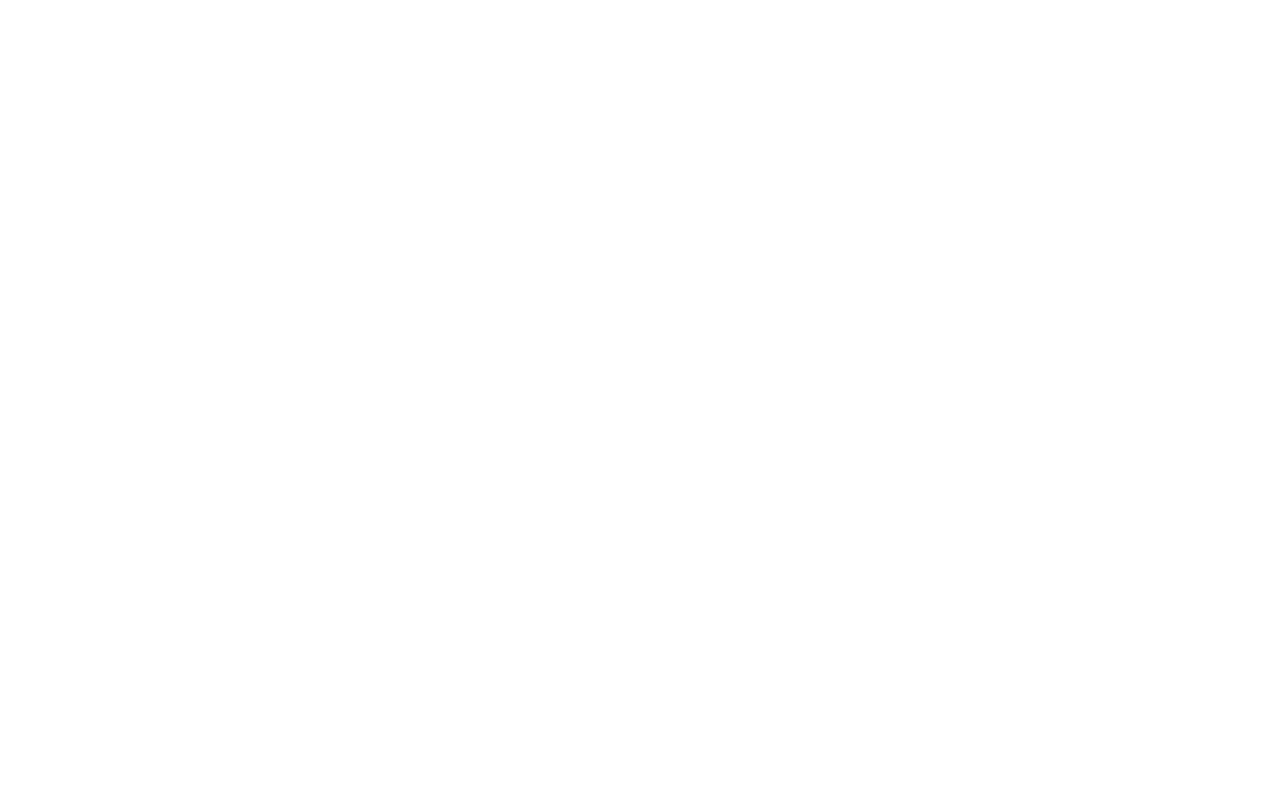
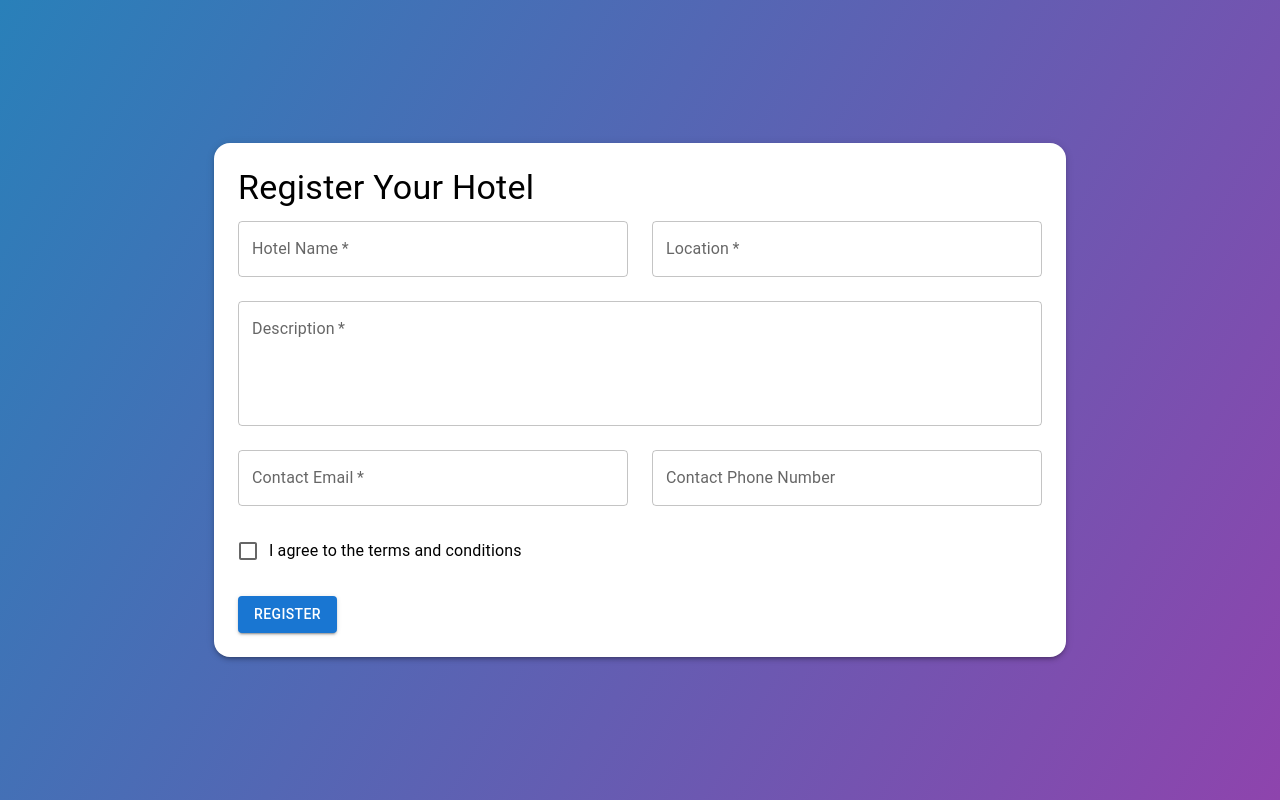
Before and after one commit to naveed-133/hotel_mgmt, a React (Create React App) app: page /registerhotel in a window 1280 px wide. Before the commit this address had no page. Built offline with nearby package versions, Linux system fonts and the light colour scheme.

Commit message:
added dashboard and register hotel

```diff
--- a/package.json
+++ b/package.json
@@ -11,7 +11,9 @@
     "@testing-library/react": "^13.4.0",
     "@testing-library/user-event": "^13.5.0",
     "axios": "^1.6.7",
+    "chart.js": "^4.4.1",
     "react": "^18.2.0",
+    "react-chartjs-2": "^5.2.0",
     "react-dom": "^18.2.0",
     "react-responsive": "^9.0.2",
     "react-router-dom": "^6.22.1",
--- a/src/App.js
+++ b/src/App.js
@@ -2,6 +2,8 @@
 import { BrowserRouter as Router, Routes, Route } from 'react-router-dom';
 import Login from './pages/Login';
 import SellerSignUp from './pages/Signup';
+import Dashboard from './pages/Dashboard';
+import RegisterHotel from './pages/RegisterHotel';
 
 function App() {
   return (
@@ -9,6 +11,10 @@
       <Routes>
         <Route path="/" element={<Login />} />
         <Route path="/signup" element={<SellerSignUp />} />
+        <Route path="/dashboard" element={<Dashboard />} />
+        <Route path="/registerhotel" element={<RegisterHotel/>} />
+
+
       </Routes>
     </Router>
   );
--- /dev/null
+++ b/src/pages/Dashboard.jsx
@@ -0,0 +1,109 @@
+import React, { useState } from 'react';
+import { ThemeProvider, createTheme } from '@mui/material/styles';
+import { Drawer, List, ListItem, ListItemIcon, ListItemText, Typography, IconButton, useMediaQuery } from '@mui/material';
+import MenuIcon from '@mui/icons-material/Menu';
+import AccountCircleIcon from '@mui/icons-material/AccountCircle';
+import HotelIcon from '@mui/icons-material/Hotel';
+import ExitToAppIcon from '@mui/icons-material/ExitToApp';
+import { styled } from '@mui/system';
+import { useNavigate } from 'react-router-dom';
+
+const drawerWidth = 240;
+
+const Root = styled('div')(({ theme }) => ({
+    display: 'flex',
+}));
+
+const Content = styled('div')(({ theme }) => ({
+    flexGrow: 1,
+    padding: theme.spacing(3),
+    [theme.breakpoints.up('md')]: {
+        marginLeft: drawerWidth,
+    },
+}));
+
+const DrawerContainer = styled(Drawer)(({ theme }) => ({
+    [theme.breakpoints.up('md')]: {
+        width: drawerWidth,
+        flexShrink: 0,
+    },
+}));
+
+const DrawerPaper = styled('div')(({ theme }) => ({
+    width: drawerWidth,
+    backgroundColor: theme.palette.primary.main,
+    color: theme.palette.primary.contrastText,
+}));
+
+const MenuButton = styled(IconButton)(({ theme }) => ({
+    marginRight: theme.spacing(2),
+    [theme.breakpoints.up('md')]: {
+        display: 'none',
+    },
+}));
+
+const Dashboard = () => {
+    const isMobile = useMediaQuery('(max-width:600px)');
+    const [openDrawer, setOpenDrawer] = useState(false);
+    const navigate = useNavigate();
+
+    const toggleDrawer = () => {
+        setOpenDrawer(!openDrawer);
+    };
+
+    const handleRegisterHotelClick = () => {
+        navigate('/registerhotel');
+    };
+
+    const theme = createTheme(); // Create a default theme
+
+    return (
+        <ThemeProvider theme={theme}>
+            <Root>
+                <MenuButton edge="start" color="inherit" aria-label="menu" onClick={toggleDrawer}>
+                    <MenuIcon />
+                </MenuButton>
+                <DrawerContainer variant={isMobile ? 'temporary' : 'permanent'} open={openDrawer} onClose={toggleDrawer}>
+                    <DrawerPaper>
+                        <List>
+                            <ListItem button onClick={handleRegisterHotelClick}>
+                                <ListItemIcon>
+                                    <AccountCircleIcon />
+                                </ListItemIcon>
+                                <ListItemText primary="Register Hotel" />
+                            </ListItem>
+                            <ListItem button>
+                                <ListItemIcon>
+                                    <HotelIcon />
+                                </ListItemIcon>
+                                <ListItemText primary="Dashboard" />
+                            </ListItem>
+                            <ListItem button>
+                                <ListItemIcon>
+                                    <ExitToAppIcon />
+                                </ListItemIcon>
+                                <ListItemText primary="Logout" />
+                            </ListItem>
+                        </List>
+                    </DrawerPaper>
+                </DrawerContainer>
+                <Content>
+                    <Typography variant="h4" gutterBottom>
+                        Welcome to Hotel Manager Dashboard
+                    </Typography>
+                    <Typography variant="body1" paragraph>
+                        You can manage your hotel operations, bookings, and more from here.
+                    </Typography>
+                    <Typography variant="body1" paragraph>
+                        Use the navigation menu to explore different options.
+                    </Typography>
+                    <Typography variant="body1" paragraph>
+                        If you need any assistance, feel free to reach out to our support team.
+                    </Typography>
+                </Content>
+            </Root>
+        </ThemeProvider>
+    );
+};
+
+export default Dashboard;
--- /dev/null
+++ b/src/pages/RegisterHotel.jsx
@@ -0,0 +1,85 @@
+import React from 'react';
+import { TextField, Button, Typography, Container, Grid, Box, FormControlLabel, Checkbox } from '@mui/material';
+
+const RegisterHotel = () => {
+    const handleSubmit = (e) => {
+        e.preventDefault();
+        // Add logic to handle form submission
+    };
+
+    return (
+        <div style={{ background: 'linear-gradient(120deg, #2980b9, #8e44ad)', minHeight: '100vh', display: 'flex', alignItems: 'center', justifyContent: 'center' }}>
+            <Container maxWidth="md">
+                <Box boxShadow={3} borderRadius={4} p={3} bgcolor="background.paper">
+                    <Typography variant="h4" gutterBottom>
+                        Register Your Hotel
+                    </Typography>
+                    <form onSubmit={handleSubmit}>
+                        <Grid container spacing={3}>
+                            <Grid item xs={12} sm={6}>
+                                <TextField
+                                    variant="outlined"
+                                    required
+                                    fullWidth
+                                    label="Hotel Name"
+                                    name="hotelName"
+                                />
+                            </Grid>
+                            <Grid item xs={12} sm={6}>
+                                <TextField
+                                    variant="outlined"
+                                    required
+                                    fullWidth
+                                    label="Location"
+                                    name="location"
+                                />
+                            </Grid>
+                            <Grid item xs={12}>
+                                <TextField
+                                    variant="outlined"
+                                    required
+                                    fullWidth
+                                    label="Description"
+                                    name="description"
+                                    multiline
+                                    rows={4}
+                                />
+                            </Grid>
+                            <Grid item xs={12} sm={6}>
+                                <TextField
+                                    variant="outlined"
+                                    required
+                                    fullWidth
+                                    label="Contact Email"
+                                    name="contactEmail"
+                                    type="email"
+                                />
+                            </Grid>
+                            <Grid item xs={12} sm={6}>
+                                <TextField
+                                    variant="outlined"
+                                    fullWidth
+                                    label="Contact Phone Number"
+                                    name="contactPhoneNumber"
+                                />
+                            </Grid>
+                            <Grid item xs={12}>
+                                <FormControlLabel
+                                    control={<Checkbox color="primary" />}
+                                    label="I agree to the terms and conditions"
+                                />
+                            </Grid>
+                            <Grid item xs={12}>
+                                <Button type="submit" variant="contained" color="primary">
+                                    Register
+                                </Button>
+                            </Grid>
+                        </Grid>
+                    </form>
+                </Box>
+            </Container>
+        </div>
+    );
+};
+
+export default RegisterHotel;
```
Also changed, not shown: 1 other file (tests, documents, lock files or other folders).
